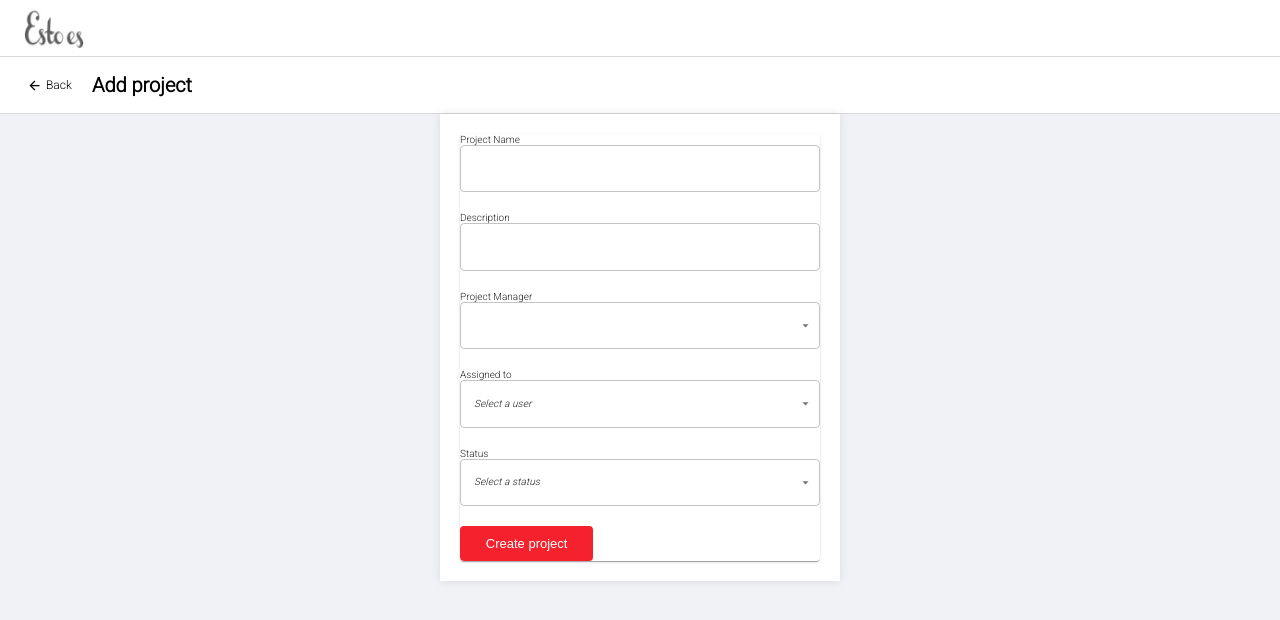
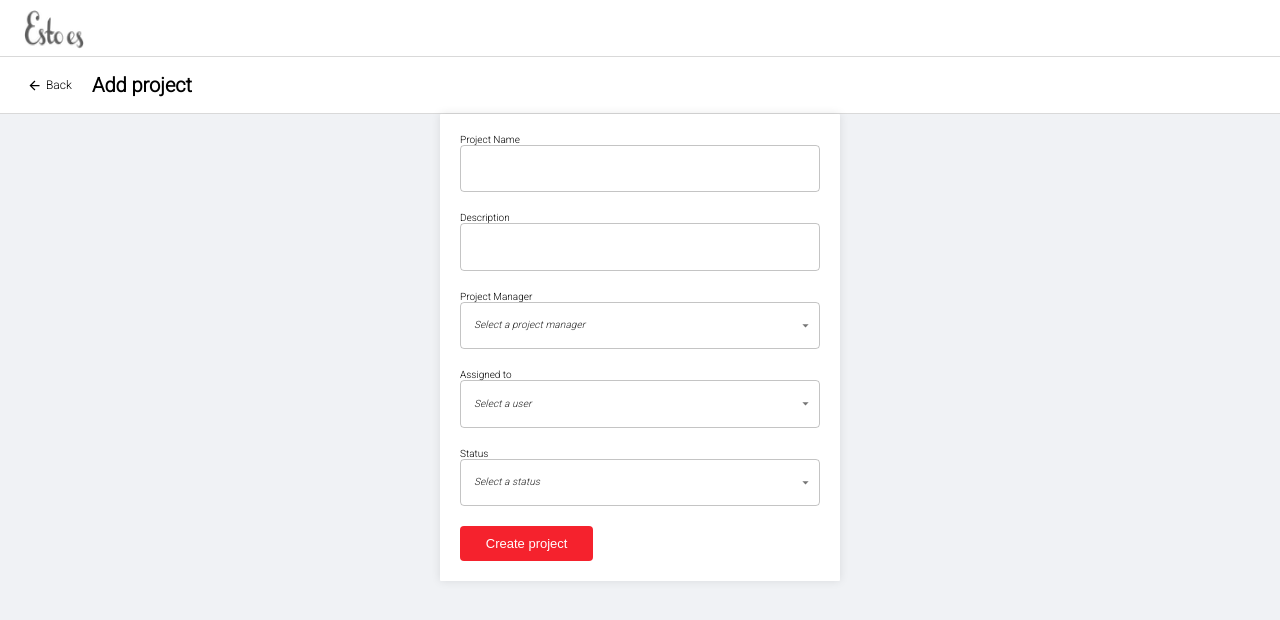
Before and after one commit to daianagc/EstoEs-Challenge, a Next.js app: page /add in a window 1280 px wide. Shown: the top 620 px of the page. Built offline with nearby package versions, Linux system fonts and the light colour scheme.

Commit message:
Delete card

```diff
--- a/src/app/components/Form.js
+++ b/src/app/components/Form.js
@@ -4,7 +4,6 @@ import {
   Select,
   TextField,
   MenuItem,
-  Card,
   FormControl,
   FormHelperText,
 } from "@mui/material";
@@ -80,7 +79,6 @@ export const CustomForm = ({ isEdit = false }) => {
 
   return (
     <div className={styles.card}>
-      <Card>
       <form onSubmit={handleSubmit} className={styles.form}>
         <FormControl>
           <label>Project Name</label>
@@ -111,6 +109,7 @@ export const CustomForm = ({ isEdit = false }) => {
             value={project.project_manager}
             onChange={handleChange}
             variant="outlined"
+            displayEmpty
           >
             <MenuItem disabled value="">
               <em>Select a project manager</em>
@@ -181,7 +180,6 @@ export const CustomForm = ({ isEdit = false }) => {
           {isEdit ? "Save changes" : "Create project"}
         </button>
       </form>
-      </Card>
     </div>
   );
 };
```
Lines whose indentation alone changed are shown as unchanged.
